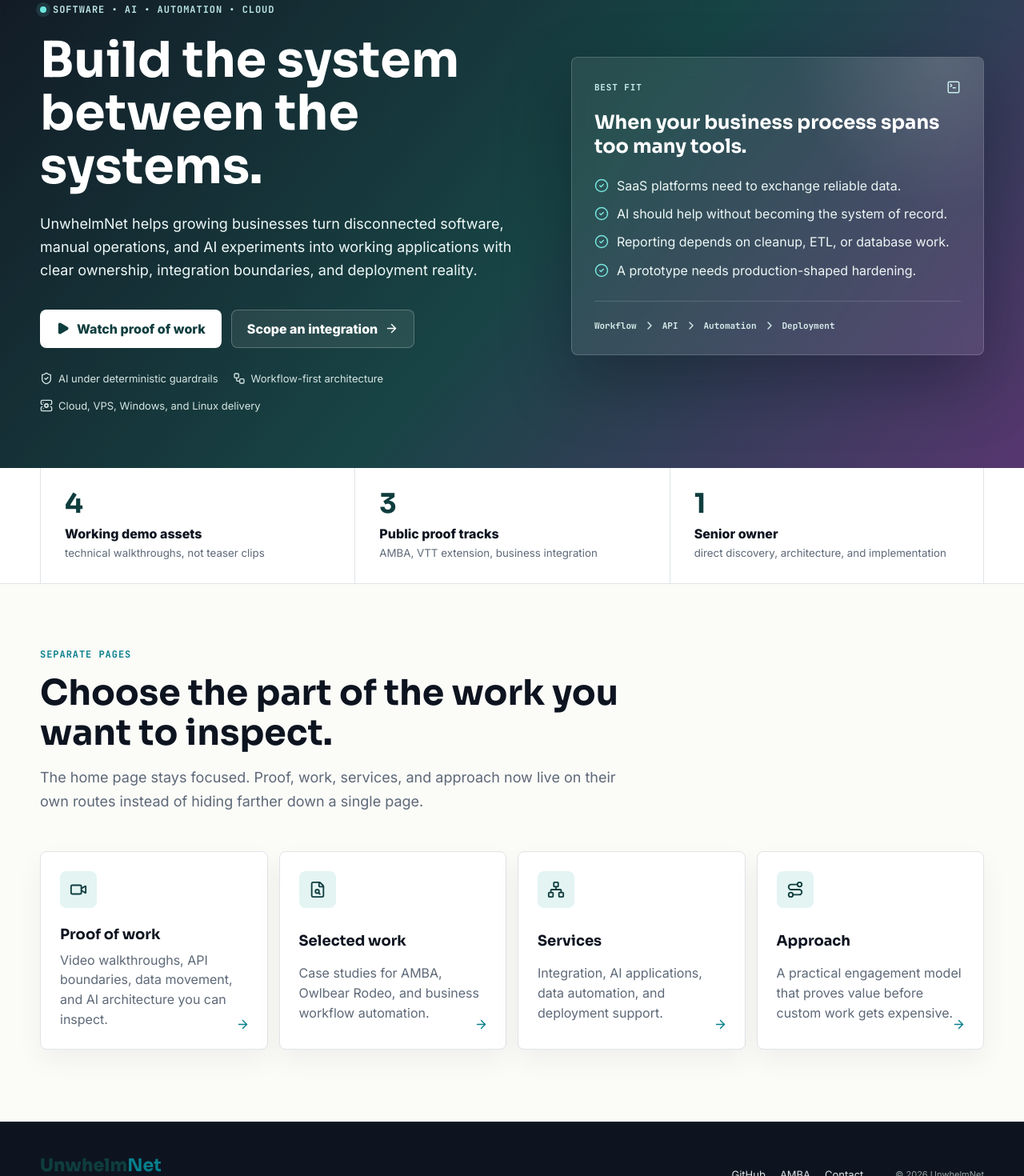
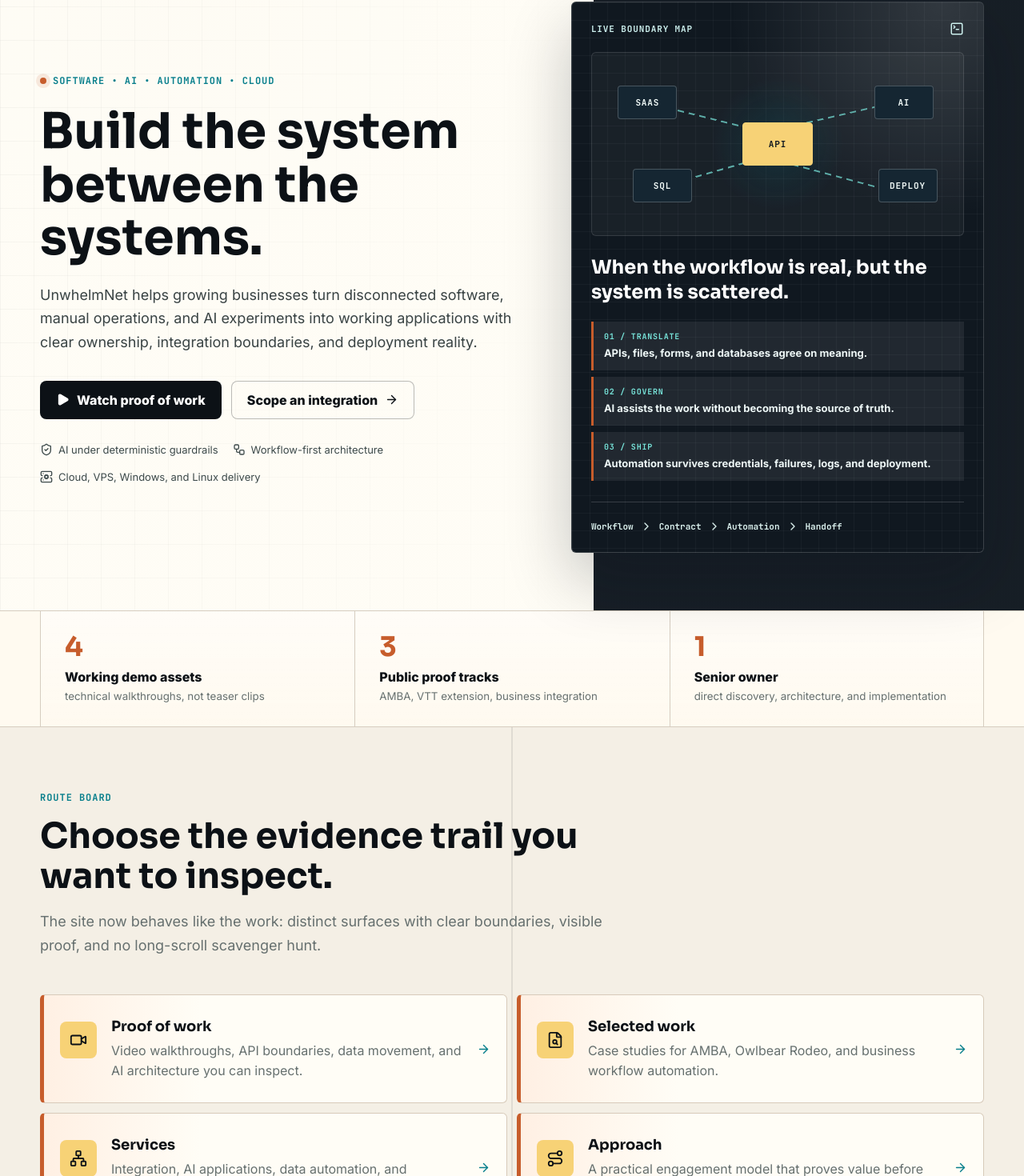
Before and after one commit to edmund-landgraf/UnwhelmNet20, a React (Vite) app: page / in a window 1280 px wide. Shown: the part 149-1619 px from the top of the page at 80% size. Built offline with nearby package versions, Linux system fonts and the light colour scheme.

Commit message:
Give UnwhelmNet a distinct systems-map visual style

```diff
--- a/src/App.tsx
+++ b/src/App.tsx
@@ -431,26 +431,42 @@ function HomePage({ navigate }: { navigate: (page: Page) => void }) {
             </div>
           </div>
 
-          <aside className="operator-panel" aria-label="Project fit summary">
+          <aside className="operator-panel system-board" aria-label="Project fit summary">
             <div className="panel-topline">
-              <span>BEST FIT</span>
+              <span>LIVE BOUNDARY MAP</span>
               <TerminalSquare size={18} />
             </div>
-            <h2>When your business process spans too many tools.</h2>
-            <div className="fit-list">
-              <div><CheckCircle2 size={18} /> SaaS platforms need to exchange reliable data.</div>
-              <div><CheckCircle2 size={18} /> AI should help without becoming the system of record.</div>
-              <div><CheckCircle2 size={18} /> Reporting depends on cleanup, ETL, or database work.</div>
-              <div><CheckCircle2 size={18} /> A prototype needs production-shaped hardening.</div>
+            <div className="system-map" aria-hidden="true">
+              <span className="system-node node-source">SaaS</span>
+              <span className="system-node node-data">SQL</span>
+              <span className="system-node node-core">API</span>
+              <span className="system-node node-ai">AI</span>
+              <span className="system-node node-deploy">Deploy</span>
+              <span className="system-path path-one" />
+              <span className="system-path path-two" />
+              <span className="system-path path-three" />
+              <span className="system-path path-four" />
             </div>
-            <div className="architecture-flow">
-              <span>Workflow</span>
-              <ChevronRight size={16} />
-              <span>API</span>
-              <ChevronRight size={16} />
-              <span>Automation</span>
-              <ChevronRight size={16} />
-              <span>Deployment</span>
+            <h2>When the workflow is real, but the system is scattered.</h2>
+            <div className="signal-feed">
+              <div>
+                <span>01 / translate</span>
+                <strong>APIs, files, forms, and databases agree on meaning.</strong>
+              </div>
+              <div>
+                <span>02 / govern</span>
+                <strong>AI assists the work without becoming the source of truth.</strong>
+              </div>
+              <div>
+                <span>03 / ship</span>
+                <strong>Automation survives credentials, failures, logs, and deployment.</strong>
+              </div>
+            </div>
+            <div className="architecture-flow" aria-label="Workflow path">
+              <span>Workflow</span><ChevronRight size={16} />
+              <span>Contract</span><ChevronRight size={16} />
+              <span>Automation</span><ChevronRight size={16} />
+              <span>Handoff</span>
             </div>
           </aside>
         </div>
@@ -471,19 +487,21 @@ function HomePage({ navigate }: { navigate: (page: Page) => void }) {
       <section className="home-directory" aria-label="Site sections">
         <div className="container">
           <div className="section-heading">
-            <div className="eyebrow eyebrow-dark">SEPARATE PAGES</div>
-            <h2>Choose the part of the work you want to inspect.</h2>
+            <div className="eyebrow eyebrow-dark">ROUTE BOARD</div>
+            <h2>Choose the evidence trail you want to inspect.</h2>
             <p>
-              The home page stays focused. Proof, work, services, and approach now
-              live on their own routes instead of hiding farther down a single page.
+              The site now behaves like the work: distinct surfaces with clear
+              boundaries, visible proof, and no long-scroll scavenger hunt.
             </p>
           </div>
           <div className="directory-grid">
             {pageLinks.map((link) => (
               <button className="directory-card" key={link.page} onClick={() => navigate(link.page)}>
                 <span className="directory-icon"><link.icon size={22} /></span>
-                <strong>{link.label}</strong>
-                <span>{link.text}</span>
+                <span className="directory-copy">
+                  <strong>{link.label}</strong>
+                  <span>{link.text}</span>
+                </span>
                 <ArrowRight size={17} />
               </button>
             ))}
--- a/src/styles.css
+++ b/src/styles.css
@@ -2,28 +2,30 @@
 
 :root {
   font-family: Inter, -apple-system, BlinkMacSystemFont, "Segoe UI", sans-serif;
-  color: #17202a;
-  background: #f7f7f3;
+  color: #161b22;
+  background: #f4efe5;
   font-synthesis: none;
   text-rendering: optimizeLegibility;
-  --ink: #17202a;
-  --ink-strong: #0d1420;
-  --muted: #5d6877;
-  --line: #dfe4e7;
-  --paper: #ffffff;
-  --paper-soft: #f2f5f4;
-  --night: #121826;
-  --forest: #0f3d3e;
+  --ink: #1a2228;
+  --ink-strong: #0c1116;
+  --muted: #66706f;
+  --line: #d6cdc0;
+  --paper: #fffdf6;
+  --paper-soft: #f8f1e6;
+  --night: #101820;
+  --forest: #0d4b4a;
   --teal: #087f8c;
-  --teal-soft: #e3f4f3;
-  --gold: #b7791f;
-  --gold-soft: #fff4da;
-  --plum: #4c2a67;
-  --plum-soft: #f0e8f6;
-  --blue: #315e9a;
+  --teal-soft: #dff2ef;
+  --gold: #a96f18;
+  --gold-soft: #fff0c4;
+  --plum: #5b3a72;
+  --plum-soft: #efe2f5;
+  --blue: #285e8f;
+  --orange: #c75d2c;
+  --orange-soft: #ffe5d4;
   --max: 1180px;
-  --radius: 8px;
-  --shadow: 0 20px 60px rgba(19, 29, 43, 0.09);
+  --radius: 6px;
+  --shadow: 0 22px 44px rgba(42, 34, 23, 0.1);
 }
 
 * {
@@ -38,7 +40,12 @@ body {
   margin: 0;
   min-width: 320px;
   background:
-    linear-gradient(180deg, #fbfbf8 0%, #f7f7f3 42%, #f1f3f0 100%);
+    linear-gradient(rgba(23, 27, 29, 0.035) 1px, transparent 1px),
+    linear-gradient(90deg, rgba(23, 27, 29, 0.035) 1px, transparent 1px),
+    radial-gradient(circle at 12% 8%, rgba(199, 93, 44, 0.12), transparent 28%),
+    radial-gradient(circle at 84% 4%, rgba(8, 127, 140, 0.12), transparent 25%),
+    #f4efe5;
+  background-size: 36px 36px, 36px 36px, auto, auto, auto;
 }
 
 button,
@@ -70,8 +77,8 @@ a {
   position: sticky;
   top: 0;
   z-index: 50;
-  background: rgba(255, 255, 252, 0.94);
-  border-bottom: 1px solid rgba(31, 42, 55, 0.1);
+  background: rgba(255, 253, 246, 0.9);
+  border-bottom: 1px solid rgba(22, 27, 34, 0.14);
   backdrop-filter: blur(18px);
 }
 
@@ -97,11 +104,11 @@ a {
 }
 
 .brand span {
-  color: var(--forest);
+  color: var(--ink-strong);
 }
 
 .brand strong {
-  color: var(--teal);
+  color: var(--orange);
 }
 
 .desktop-nav {
@@ -115,7 +122,7 @@ a {
   background: transparent;
   color: #344255;
   padding: 10px 12px;
-  border-radius: 8px;
+  border-radius: 999px;
   font-size: 14px;
   font-weight: 700;
   text-decoration: none;
@@ -123,7 +130,7 @@ a {
 
 .desktop-nav a:hover,
 .desktop-nav a.active {
-  background: #eef3f1;
+  background: #eee6d7;
   color: var(--ink-strong);
 }
 
@@ -136,7 +143,7 @@ a {
 
 .desktop-nav .nav-cta:hover,
 .desktop-nav .nav-cta.active {
-  background: var(--forest);
+  background: var(--orange);
   color: white;
 }
 
@@ -162,24 +169,26 @@ a {
 
 .hero {
   position: relative;
-  color: white;
-  padding: 76px 0 70px;
+  color: var(--ink-strong);
+  padding: 78px 0 72px;
   background:
-    linear-gradient(130deg, rgba(13, 20, 32, 0.98), rgba(15, 61, 62, 0.96) 54%, rgba(76, 42, 103, 0.94)),
-    radial-gradient(circle at 78% 22%, rgba(8, 127, 140, 0.28), transparent 34%);
+    linear-gradient(90deg, rgba(255,253,246,0.96) 0 58%, rgba(16,24,32,0.97) 58%),
+    radial-gradient(circle at 18% 10%, rgba(199,93,44,0.16), transparent 30%),
+    #f4efe5;
+  border-bottom: 1px solid var(--line);
 }
 
 .hero::before {
   content: "";
   position: absolute;
   inset: 0;
-  opacity: 0.13;
+  opacity: 0.45;
   pointer-events: none;
   background-image:
-    linear-gradient(rgba(255,255,255,0.08) 1px, transparent 1px),
-    linear-gradient(90deg, rgba(255,255,255,0.08) 1px, transparent 1px);
-  background-size: 54px 54px;
-  mask-image: linear-gradient(to bottom, black, transparent 82%);
+    linear-gradient(rgba(13,17,23,0.08) 1px, transparent 1px),
+    linear-gradient(90deg, rgba(13,17,23,0.08) 1px, transparent 1px);
+  background-size: 42px 42px;
+  mask-image: linear-gradient(to right, black, transparent 64%);
 }
 
 .hero-grid {
@@ -195,7 +204,7 @@ a {
   display: inline-flex;
   align-items: center;
   gap: 8px;
-  color: #bde7e4;
+  color: var(--teal);
   font-family: "JetBrains Mono", monospace;
   font-size: 12px;
   font-weight: 700;
@@ -211,8 +220,8 @@ a {
   width: 8px;
   height: 8px;
   border-radius: 99px;
-  background: #6ee7df;
-  box-shadow: 0 0 0 5px rgba(110, 231, 223, 0.13);
+  background: var(--orange);
+  box-shadow: 0 0 0 5px rgba(199, 93, 44, 0.12);
 }
 
 .hero h1,
@@ -238,7 +247,7 @@ a {
 .hero-lead {
   max-width: 720px;
   margin: 0;
-  color: #eef8f7;
+  color: #394344;
   font-size: 18px;
   line-height: 1.62;
 }
@@ -264,23 +273,23 @@ a {
 }
 
 .button-primary {
-  background: #fff;
-  color: var(--forest);
+  background: var(--ink-strong);
+  color: white;
 }
 
 .button-primary:hover {
   transform: translateY(-1px);
-  background: #eef9f8;
+  background: var(--orange);
 }
 
 .button-secondary {
-  background: rgba(255,255,255,0.08);
-  border-color: rgba(255,255,255,0.24);
-  color: white;
+  background: rgba(255,253,246,0.42);
+  border-color: rgba(12,17,22,0.28);
+  color: var(--ink-strong);
 }
 
 .button-secondary:hover {
-  background: rgba(255,255,255,0.14);
+  background: white;
 }
 
 .hero-notes {
@@ -288,7 +297,7 @@ a {
   flex-wrap: wrap;
   gap: 18px;
   margin-top: 30px;
-  color: #d6e5e3;
+  color: #3d4a4b;
   font-size: 13px;
 }
 
@@ -303,9 +312,13 @@ a {
   overflow: hidden;
   border: 1px solid rgba(255,255,255,0.18);
   border-radius: var(--radius);
-  background: rgba(255,255,255,0.08);
-  padding: 28px;
-  box-shadow: 0 32px 80px rgba(7, 13, 24, 0.34);
+  background:
+    linear-gradient(rgba(255,255,255,0.035) 1px, transparent 1px),
+    linear-gradient(90deg, rgba(255,255,255,0.035) 1px, transparent 1px),
+    #101820;
+  background-size: 22px 22px;
+  padding: 24px;
+  box-shadow: 0 32px 80px rgba(7, 13, 24, 0.24);
   backdrop-filter: blur(14px);
 }
 
@@ -333,9 +346,96 @@ a {
 }
 
 .operator-panel h2 {
+  color: white;
   margin: 20px 0 22px;
   font-size: 24px;
   line-height: 1.28;
+}
+
+.system-map {
+  position: relative;
+  min-height: 230px;
+  margin: 20px 0 24px;
+  border: 1px solid rgba(255,255,255,0.12);
+  border-radius: var(--radius);
+  background:
+    radial-gradient(circle at 50% 50%, rgba(8,127,140,0.18), transparent 32%),
+    rgba(255,255,255,0.04);
+}
+
+.system-node {
+  position: absolute;
+  z-index: 2;
+  display: grid;
+  place-items: center;
+  width: 74px;
+  height: 42px;
+  border: 1px solid rgba(255,255,255,0.22);
+  border-radius: 4px;
+  background: #152632;
+  color: #eff8f6;
+  font-family: "JetBrains Mono", monospace;
+  font-size: 11px;
+  font-weight: 800;
+  letter-spacing: 0.08em;
+  text-transform: uppercase;
+}
+
+.node-source { left: 7%; top: 18%; }
+.node-data { left: 11%; bottom: 18%; }
+.node-core {
+  left: 50%;
+  top: 50%;
+  width: 88px;
+  height: 54px;
+  color: #101820;
+  background: #f7d276;
+  border-color: #f7d276;
+  transform: translate(-50%, -50%);
+}
+.node-ai { right: 8%; top: 18%; }
+.node-deploy { right: 7%; bottom: 18%; }
+
+.system-path {
+  position: absolute;
+  height: 2px;
+  background: repeating-linear-gradient(90deg, #77e3d9 0 8px, transparent 8px 14px);
+  opacity: 0.72;
+  transform-origin: left center;
+}
+
+.path-one { left: 23%; top: 31%; width: 29%; transform: rotate(14deg); }
+.path-two { left: 25%; bottom: 30%; width: 28%; transform: rotate(-16deg); }
+.path-three { right: 22%; top: 42%; width: 29%; transform: rotate(-13deg); }
+.path-four { right: 21%; bottom: 40%; width: 28%; transform: rotate(15deg); }
+
+.signal-feed {
+  display: grid;
+  gap: 8px;
+}
+
+.signal-feed div {
+  padding: 12px 13px;
+  border-left: 3px solid var(--orange);
+  background: rgba(255,255,255,0.07);
+}
+
+.signal-feed span {
+  display: block;
+  margin-bottom: 5px;
+  color: #77e3d9;
+  font-family: "JetBrains Mono", monospace;
+  font-size: 10px;
+  font-weight: 800;
+  letter-spacing: 0.08em;
+  text-transform: uppercase;
+}
+
+.signal-feed strong {
+  display: block;
+  color: #eef8f7;
+  font-size: 13px;
+  line-height: 1.45;
 }
 
 .fit-list {
@@ -372,7 +472,7 @@ a {
 }
 
 .scoreboard {
-  background: var(--paper);
+  background: #fffaf0;
   border-bottom: 1px solid var(--line);
 }
 
@@ -385,6 +485,9 @@ a {
   min-height: 142px;
   padding: 28px 30px;
   border-left: 1px solid var(--line);
+  background:
+    linear-gradient(180deg, rgba(255,255,255,0.5), rgba(255,255,255,0)),
+    transparent;
 }
 
 .score-card:last-child {
@@ -393,7 +496,7 @@ a {
 
 .score-card strong {
   display: block;
-  color: var(--forest);
+  color: var(--orange);
   font-family: Sora, sans-serif;
   font-size: 34px;
   line-height: 1;
@@ -445,36 +548,48 @@ a {
 
 .route-section {
   min-height: calc(100vh - 202px);
+  background-image:
+    linear-gradient(rgba(22, 27, 34, 0.035) 1px, transparent 1px),
+    linear-gradient(90deg, rgba(22, 27, 34, 0.035) 1px, transparent 1px);
+  background-size: 34px 34px;
 }
 
 .home-directory {
   padding: 76px 0 90px;
-  background: #fbfbf8;
+  background:
+    linear-gradient(90deg, transparent calc(50% - 1px), rgba(12,17,22,0.09) calc(50% - 1px) calc(50% + 1px), transparent calc(50% + 1px)),
+    #f4efe5;
 }
 
 .directory-grid {
   display: grid;
-  grid-template-columns: repeat(4, minmax(0, 1fr));
-  gap: 14px;
+  grid-template-columns: repeat(2, minmax(0, 1fr));
+  gap: 12px;
 }
 
 .directory-card {
   position: relative;
   display: grid;
-  min-height: 248px;
-  padding: 24px;
-  border: 1px solid var(--line);
+  grid-template-columns: auto 1fr auto;
+  gap: 18px;
+  align-items: center;
+  min-height: 136px;
+  padding: 20px;
+  border: 1px solid #d7caba;
+  border-left: 5px solid var(--orange);
   border-radius: var(--radius);
-  background: white;
+  background:
+    linear-gradient(90deg, rgba(255,229,212,0.55), transparent 34%),
+    #fffdf6;
   color: var(--ink);
   text-align: left;
-  box-shadow: 0 14px 34px rgba(19, 29, 43, 0.05);
+  box-shadow: none;
   transition: 160ms ease;
 }
 
 .directory-card:hover {
-  border-color: #b7c8c7;
-  transform: translateY(-2px);
+  border-color: var(--ink-strong);
+  transform: translateX(3px);
 }
 
 .directory-icon {
@@ -484,27 +599,28 @@ a {
   place-items: center;
   margin-bottom: 22px;
   border-radius: 8px;
-  color: var(--forest);
-  background: var(--teal-soft);
+  color: var(--ink-strong);
+  background: #f7d276;
 }
 
-.directory-card strong {
+.directory-copy {
   display: block;
-  margin-bottom: 9px;
+}
+
+.directory-copy strong {
+  display: block;
+  margin-bottom: 7px;
   color: var(--ink-strong);
   font-family: Sora, sans-serif;
   font-size: 18px;
 }
 
-.directory-card > span:not(.directory-icon) {
+.directory-copy span {
   color: var(--muted);
   line-height: 1.55;
 }
 
 .directory-card > svg {
-  position: absolute;
-  right: 22px;
-  bottom: 22px;
   color: var(--teal);
 }
 
@@ -517,7 +633,7 @@ a {
 }
 
 .proof-section {
-  background: #fbfbf8;
+  background-color: #f4efe5;
 }
 
 .demo-browser {
@@ -537,21 +653,23 @@ a {
   text-align: left;
   padding: 18px 19px;
   border-radius: var(--radius);
-  border: 1px solid var(--line);
-  background: #fff;
+  border: 1px solid #d7caba;
+  border-left: 4px solid transparent;
+  background: #fffdf6;
   color: var(--ink);
   transition: 150ms ease;
 }
 
 .demo-tab:hover {
-  border-color: #b7c8c7;
-  transform: translateY(-1px);
+  border-color: #998b79;
+  transform: translateX(2px);
 }
 
 .demo-tab.active {
   border-color: var(--teal);
-  box-shadow: 0 0 0 3px rgba(8, 127, 140, 0.09);
-  background: #fcfffe;
+  border-left-color: var(--orange);
+  box-shadow: inset 0 0 0 1px rgba(8, 127, 140, 0.16);
+  background: #fffaf0;
 }
 
 .demo-tab .demo-kicker,
@@ -587,9 +705,9 @@ a {
 
 .demo-player-card {
   overflow: hidden;
-  border: 1px solid var(--line);
+  border: 1px solid #d7caba;
   border-radius: var(--radius);
-  background: white;
+  background: #fffdf6;
   box-shadow: var(--shadow);
 }
 
@@ -658,7 +776,7 @@ a {
 }
 
 .work-section {
-  background: white;
+  background-color: #fffaf0;
 }
 
 .work-grid {
@@ -668,25 +786,27 @@ a {
 
 .work-card {
   display: grid;
-  grid-template-columns: 86px 1fr;
+  grid-template-columns: 82px 1fr;
   gap: 14px;
-  border: 1px solid var(--line);
+  border: 1px solid #d7caba;
+  border-top: 5px solid var(--ink-strong);
   border-radius: var(--radius);
-  background: #fbfcfb;
+  background: #fffdf6;
   padding: 30px;
 }
 
 .work-card-featured {
   background:
-    linear-gradient(135deg, rgba(227,244,243,0.72), rgba(255,255,255,0.97) 55%),
-    white;
-  border-color: #bedad8;
+    linear-gradient(135deg, rgba(247,210,118,0.34), rgba(255,253,246,0.97) 55%),
+    #fffdf6;
+  border-color: #cdbd9d;
+  border-top-color: var(--orange);
 }
 
 .work-index {
   font-family: "JetBrains Mono", monospace;
   font-size: 14px;
-  color: var(--teal);
+  color: var(--orange);
 }
 
 .card-eyebrow {
@@ -717,8 +837,8 @@ a {
   grid-template-columns: 0.82fr 1.18fr;
   gap: 28px;
   padding: 22px 0;
-  border-top: 1px solid var(--line);
-  border-bottom: 1px solid var(--line);
+  border-top: 1px dashed #cfc2b1;
+  border-bottom: 1px dashed #cfc2b1;
 }
 
 .work-columns h3 {
@@ -764,11 +884,11 @@ a {
   display: inline-flex;
   align-items: center;
   gap: 7px;
-  border: 1px solid #cfd8d8;
-  border-radius: 8px;
+  border: 1px solid #cfc2b1;
+  border-radius: 999px;
   padding: 9px 12px;
-  color: #244349;
-  background: white;
+  color: var(--ink-strong);
+  background: #fffaf0;
   text-decoration: none;
   font-size: 13px;
   font-weight: 800;
@@ -776,12 +896,12 @@ a {
 
 .work-links a:hover,
 .about-links a:hover {
-  border-color: var(--teal);
-  color: var(--teal);
+  border-color: var(--orange);
+  color: var(--orange);
 }
 
 .services-section {
-  background: #f0f3ef;
+  background-color: #f1eadc;
 }
 
 .services-grid {
@@ -792,9 +912,10 @@ a {
 
 .service-card {
   min-height: 295px;
-  border: 1px solid #dbe3df;
+  border: 1px solid #d7caba;
+  border-bottom: 5px solid var(--ink-strong);
   border-radius: var(--radius);
-  background: white;
+  background: #fffdf6;
   padding: 24px;
 }
 
@@ -805,8 +926,8 @@ a {
   place-items: center;
   margin-bottom: 24px;
   border-radius: 8px;
-  color: var(--forest);
-  background: var(--teal-soft);
+  color: #101820;
+  background: #f7d276;
 }
 
 .service-card:nth-child(2) .service-icon {
@@ -851,7 +972,11 @@ a {
   margin-top: 22px;
   padding: 28px 30px;
   border-radius: var(--radius);
-  background: linear-gradient(90deg, #123438, #0f3d3e 55%, #4c2a67);
+  background:
+    linear-gradient(rgba(255,255,255,0.035) 1px, transparent 1px),
+    linear-gradient(90deg, rgba(255,255,255,0.035) 1px, transparent 1px),
+    #101820;
+  background-size: 22px 22px;
   color: white;
   display: flex;
   align-items: flex-end;
@@ -889,8 +1014,10 @@ a {
 .approach-section {
   color: white;
   background:
-    linear-gradient(120deg, rgba(13,20,32,0.98), rgba(18,52,56,0.98)),
+    linear-gradient(rgba(255,255,255,0.035) 1px, transparent 1px),
+    linear-gradient(90deg, rgba(255,255,255,0.035) 1px, transparent 1px),
     #111827;
+  background-size: 28px 28px;
 }
 
 .approach-grid {
@@ -925,6 +1052,7 @@ a {
   gap: 18px;
   padding: 22px;
   border: 1px solid rgba(255,255,255,0.14);
+  border-left: 4px solid #f7d276;
   border-radius: var(--radius);
   background: rgba(255,255,255,0.06);
 }
@@ -949,7 +1077,7 @@ a {
 }
 
 .intelligence-section {
-  background: #fbfbf8;
+  background: #f4efe5;
   border-bottom: 1px solid var(--line);
 }
 
@@ -973,9 +1101,9 @@ a {
 .lesson-list div {
   min-height: 138px;
   padding: 20px;
-  border: 1px solid var(--line);
+  border: 1px solid #d7caba;
   border-radius: var(--radius);
-  background: white;
+  background: #fffdf6;
 }
 
 .lesson-list svg {
@@ -989,7 +1117,7 @@ a {
 }
 
 .about-section {
-  background: white;
+  background-color: #fffaf0;
 }
 
 .about-grid {
@@ -1023,8 +1151,11 @@ a {
   padding: 84px 0;
   color: white;
   background:
-    radial-gradient(circle at 82% 0%, rgba(255,255,255,0.14), transparent 30%),
-    linear-gradient(90deg, #0d1420, #0f3d3e 54%, #4c2a67);
+    linear-gradient(rgba(255,255,255,0.035) 1px, transparent 1px),
+    linear-gradient(90deg, rgba(255,255,255,0.035) 1px, transparent 1px),
+    radial-gradient(circle at 82% 0%, rgba(247,210,118,0.16), transparent 30%),
+    #101820;
+  background-size: 28px 28px, 28px 28px, auto, auto;
 }
 
 .contact-page {
@@ -1074,6 +1205,7 @@ a {
   border: 1px solid rgba(255,255,255,0.18);
   border-radius: var(--radius);
   background: rgba(255,255,255,0.08);
+  border-left: 4px solid #f7d276;
   color: white;
   text-decoration: none;
 }
@@ -1096,7 +1228,7 @@ a {
 }
 
 footer {
-  background: #0d1420;
+  background: #0c1116;
   color: #c8d3d2;
   border-top: 1px solid rgba(255,255,255,0.08);
 }
@@ -1112,6 +1244,14 @@ footer {
 .footer-brand {
   display: inline-block;
   color: white;
+}
+
+.footer-brand span {
+  color: white;
+}
+
+.footer-brand strong {
+  color: var(--orange);
 }
 
 .footer-inner p {
@@ -1202,7 +1342,7 @@ footer {
     display: grid;
     padding: 8px 14px 15px;
     border-top: 1px solid rgba(31,42,55,0.1);
-    background: rgba(255,255,252,0.97);
+    background: rgba(255,253,246,0.97);
   }
 
   .mobile-nav a {
@@ -1223,6 +1363,9 @@ footer {
 
   .hero {
     padding: 60px 0 56px;
+    background:
+      radial-gradient(circle at 16% 6%, rgba(199,93,44,0.16), transparent 34%),
+      #f4efe5;
   }
 
   .hero h1 {
@@ -1265,6 +1408,10 @@ footer {
   .directory-grid,
   .lesson-list {
     grid-template-columns: 1fr;
+  }
+
+  .directory-card {
+    grid-template-columns: auto 1fr auto;
   }
 
   .player-copy,
```
Also changed, not shown: 1 other file (tests, documents, lock files or other folders).
